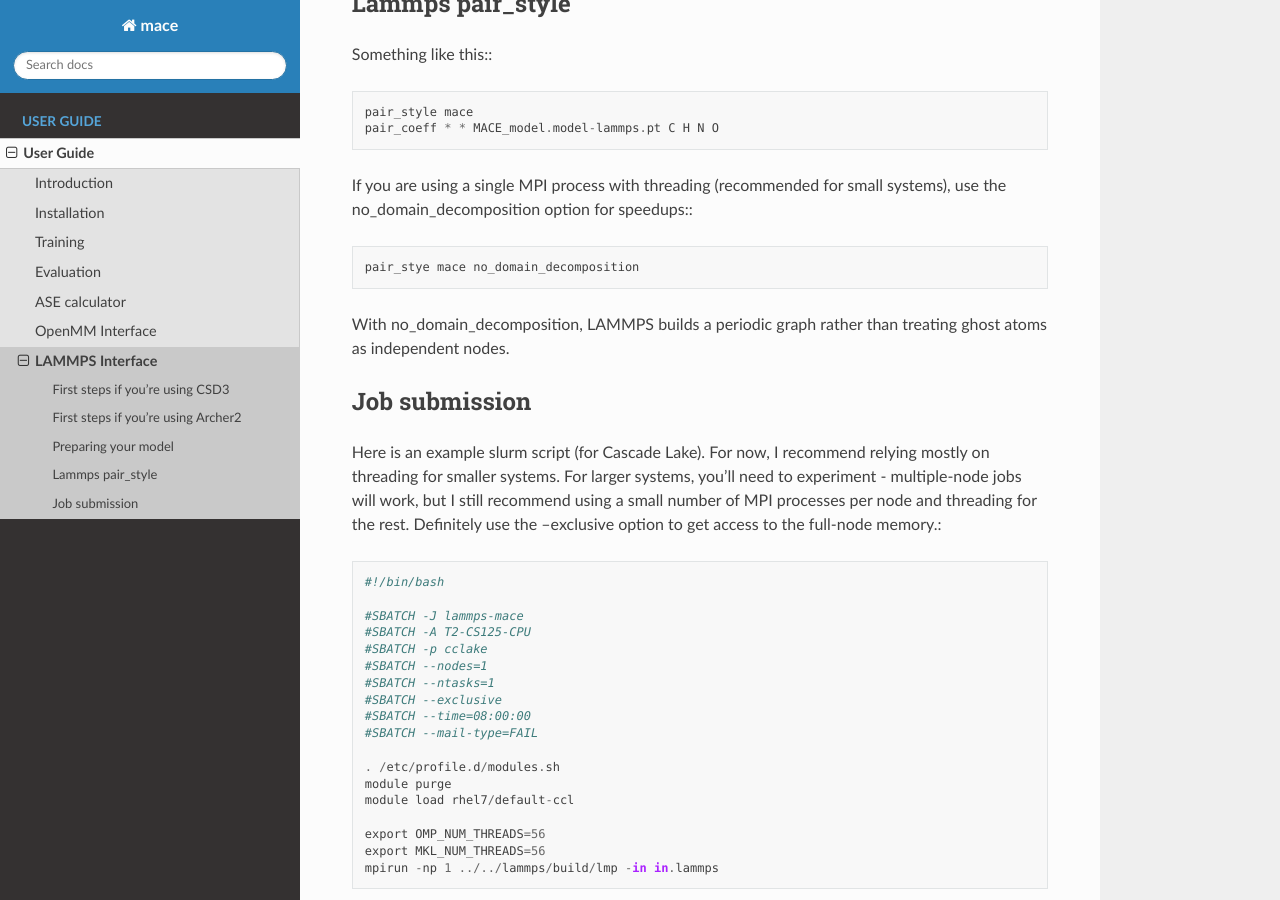
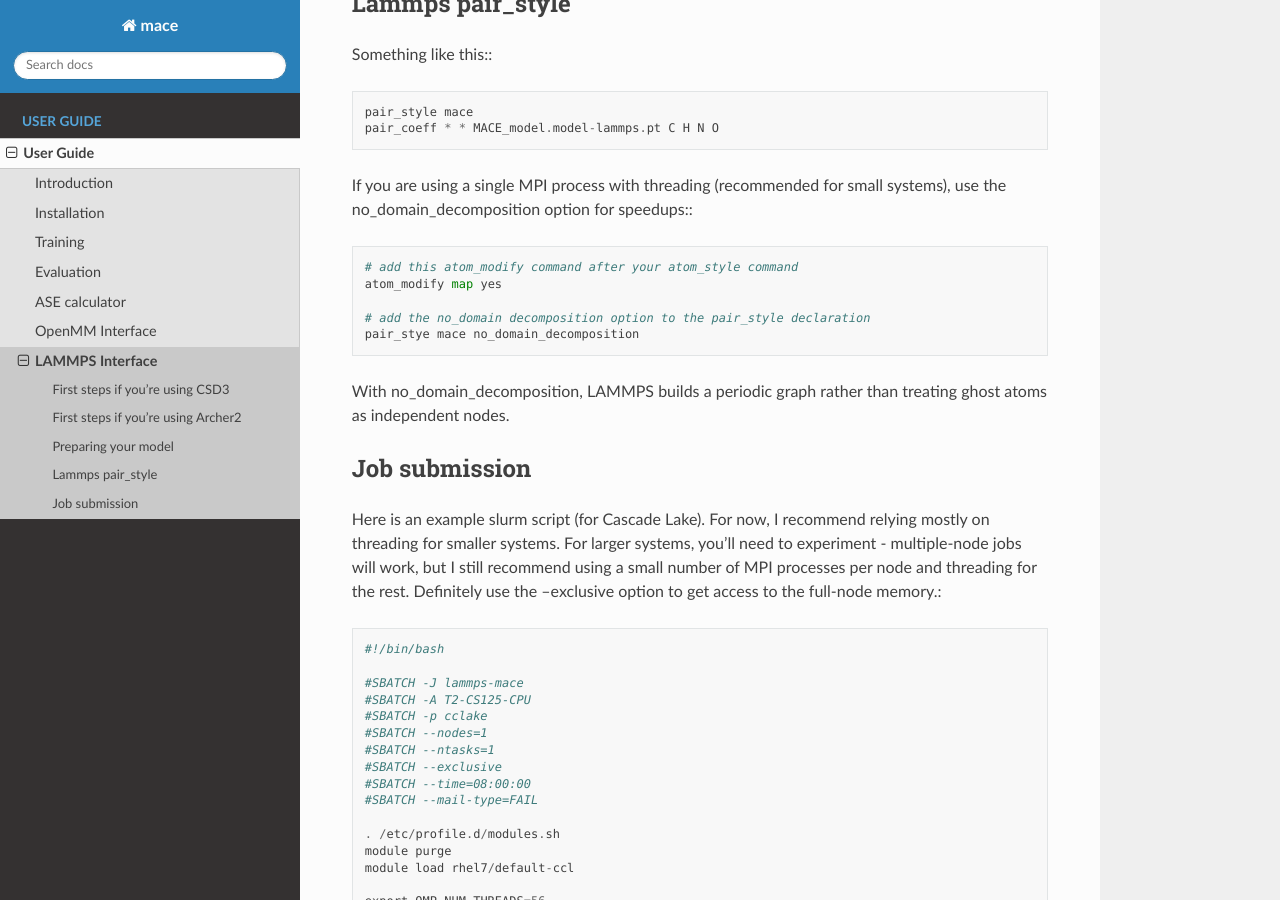
Before and after one commit to ACEsuit/mace, a Sphinx documentation site: the page built from docs/guide/lammps.rst, in a window 1280 px wide and 900 px high, scrolled down 1720 px. Built offline with Sphinx 7.4.7 and the Read the Docs theme 2.0.0, drawn with Linux system fonts in a browser that asks for light colours; pages that are not in the unit, such as notebooks, are missing from menus.

Commit message:
update instructions for no_domain_decomposition.

```diff
--- a/docs/guide/lammps.rst
+++ b/docs/guide/lammps.rst
@@ -78,6 +78,10 @@ Something like this:::
 
 If you are using a single MPI process with threading (recommended for small systems), use the no_domain_decomposition option for speedups:::
 
+    # add this atom_modify command after your atom_style command
+    atom_modify map yes
+
+    # add the no_domain decomposition option to the pair_style declaration
     pair_stye mace no_domain_decomposition
 
 With no_domain_decomposition, LAMMPS builds a periodic graph rather than treating ghost atoms as independent nodes.
```
